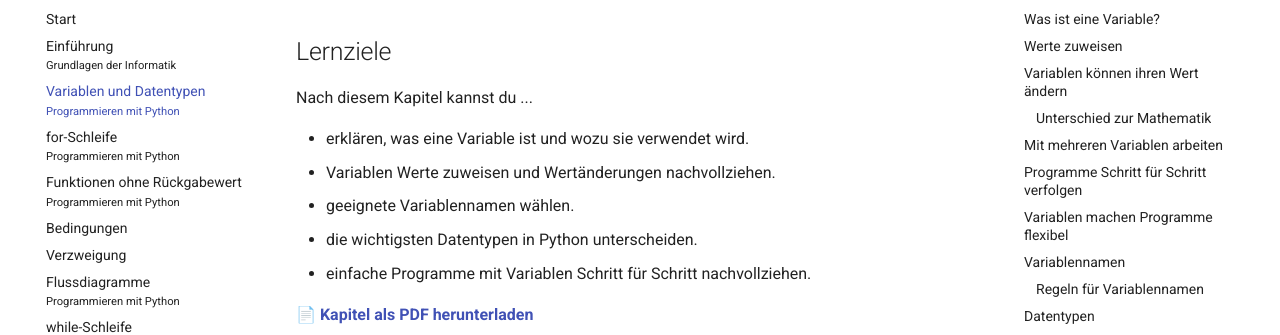
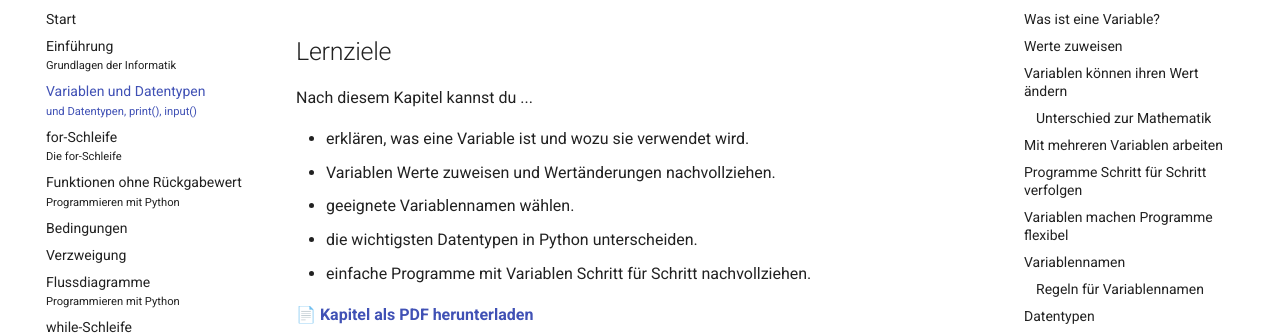
Before and after one commit to kus-pythonbuch/kus-pythonbuch.github.io, an MkDocs documentation site: the page built from docs/variablen-und-datentypen.md, in a window 1280 px wide. Shown: the part 146-481 px from the top of the page. Built offline with MkDocs 1.6.1 and Material for MkDocs 9.7.7, drawn with Linux system fonts in a browser that asks for light colours.

Commit message:
subtitles change

```diff
--- a/docs/schleifen.md
+++ b/docs/schleifen.md
@@ -1,6 +1,6 @@
 ---
-title: "for-Schleife"
-subtitle: "Programmieren mit Python"
+title: "Schleifen I"
+subtitle: "Die for-Schleife"
 author: "Theresa Luternauer & Julia Imhof"
 date: "HS 2026/27"
 ---
--- a/docs/variablen-und-datentypen.md
+++ b/docs/variablen-und-datentypen.md
@@ -1,6 +1,6 @@
 ---
-title: "Variablen und Datentypen"
-subtitle: "Programmieren mit Python"
+title: "Variablen"
+subtitle: "und Datentypen, print(), input()"
 author: "Theresa Luternauer & Julia Imhof"
 date: "HS 2026/27"
 ---
```
